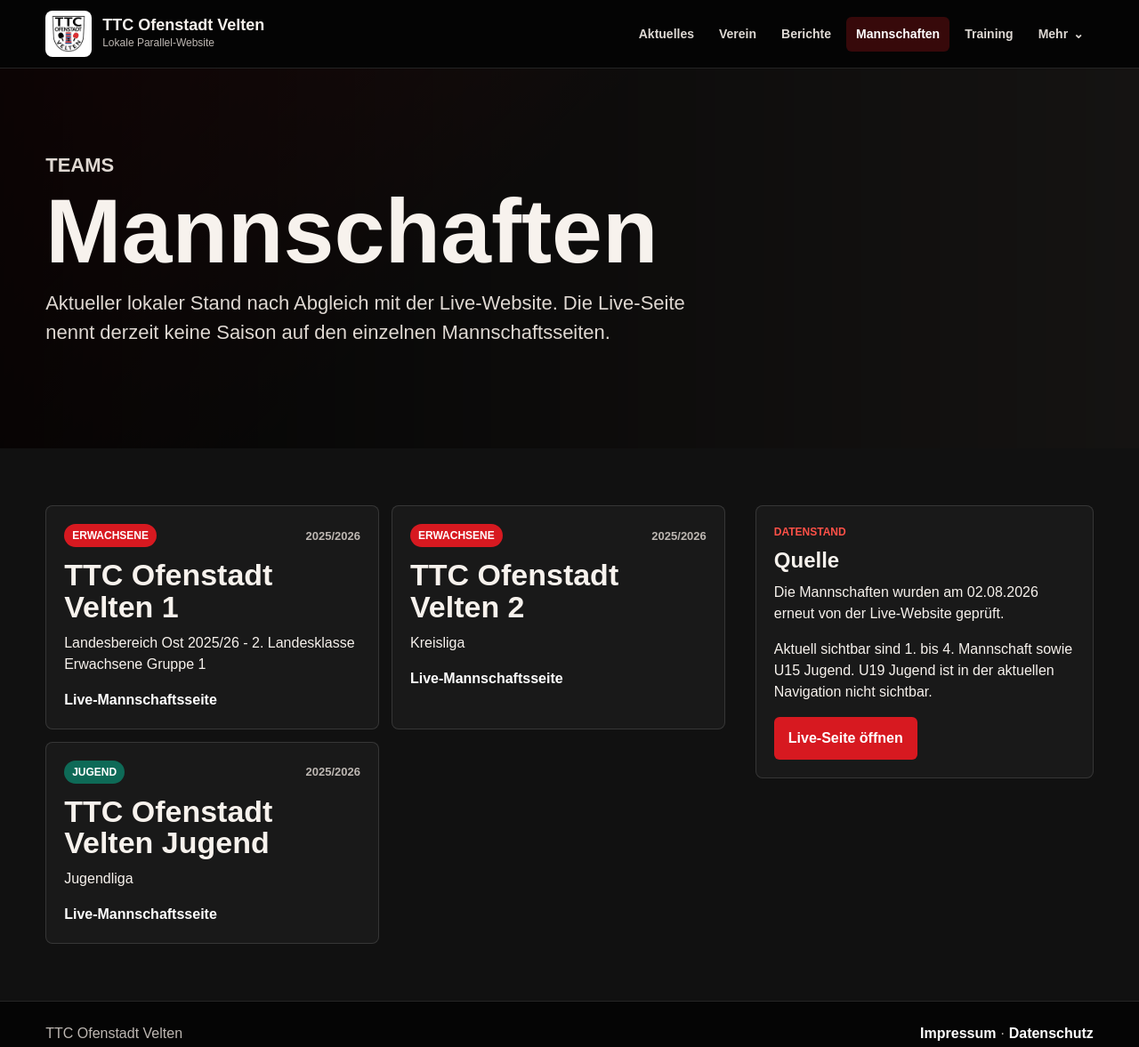
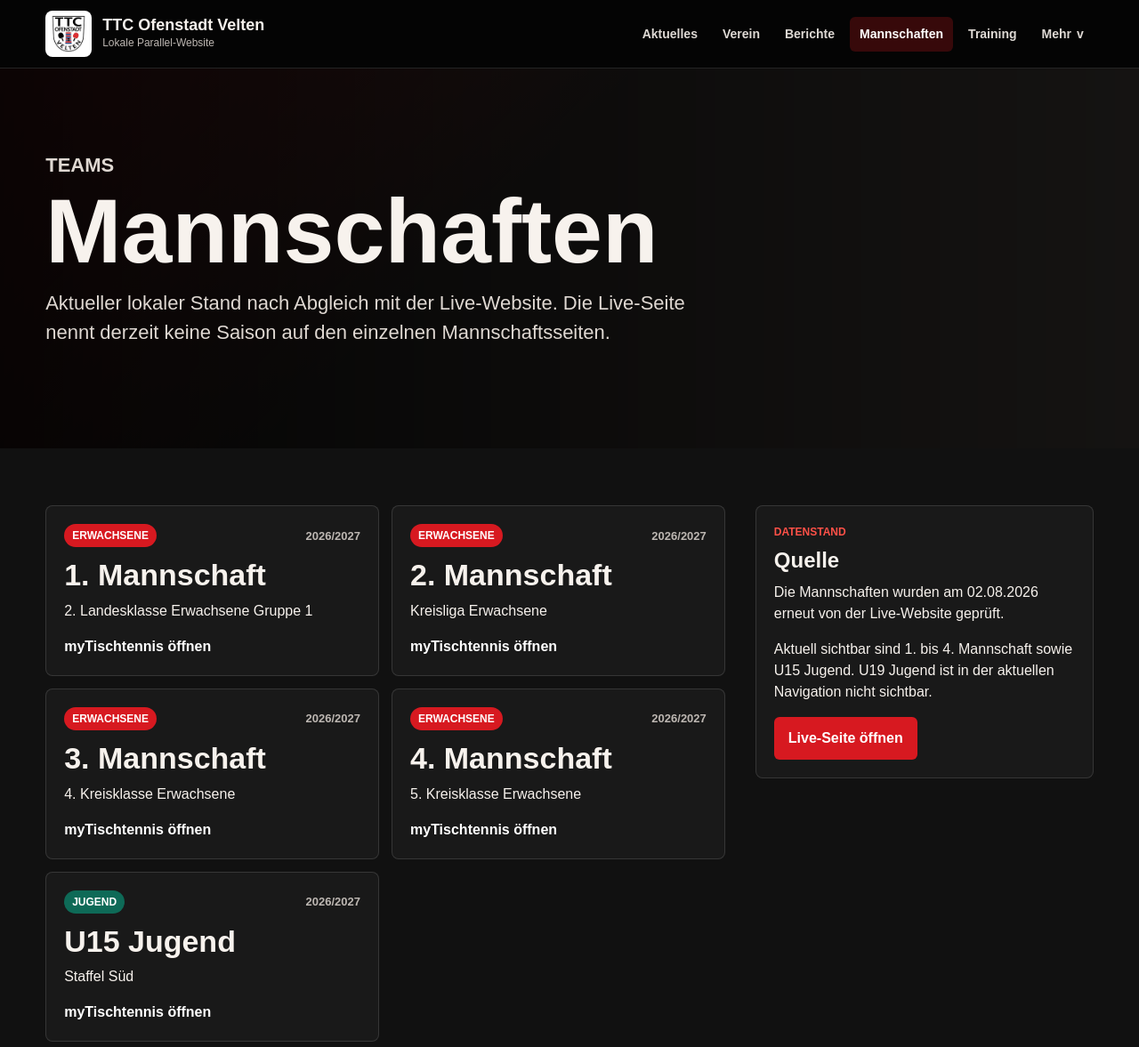
Before and after one commit to Marko110780/ttc-ofenstadt-velten, a website: page public/mannschaften.html in a window 1280 px wide. Shown: the top 1177 px of the page at 89% size. Drawn offline with Linux system fonts and the light colour scheme.

Commit message:
Link teams to current myTischtennis season

```diff
--- a/public/content/mannschaften.json
+++ b/public/content/mannschaften.json
@@ -1,23 +1,47 @@
 [
   {
     "id": "ttc-erste",
-    "name": "TTC Ofenstadt Velten 1",
-    "liga": "Landesbereich Ost 2025/26 - 2. Landesklasse Erwachsene Gruppe 1",
-    "saison": "2025/2026",
-    "altersbereich": "erwachsene"
+    "name": "1. Mannschaft",
+    "myttName": "Erwachsene",
+    "liga": "2. Landesklasse Erwachsene Gruppe 1",
+    "saison": "2026/2027",
+    "altersbereich": "erwachsene",
+    "sourceUrl": "https://www.mytischtennis.de/click-tt/TTVB/26--27/ligen/2._Landesklasse_Erwachsene_Gruppe_1/gruppe/521601/mannschaft/3101692/Erwachsene/spielerbilanzen/gesamt"
   },
   {
     "id": "ttc-zweite",
-    "name": "TTC Ofenstadt Velten 2",
-    "liga": "Kreisliga",
-    "saison": "2025/2026",
-    "altersbereich": "erwachsene"
+    "name": "2. Mannschaft",
+    "myttName": "Erwachsene II",
+    "liga": "Kreisliga Erwachsene",
+    "saison": "2026/2027",
+    "altersbereich": "erwachsene",
+    "sourceUrl": "https://www.mytischtennis.de/click-tt/TTVB/26--27/ligen/Kreisliga_Erwachsene/gruppe/521610/mannschaft/3101703/Erwachsene_II/spielerbilanzen/gesamt"
   },
   {
-    "id": "ttc-jugend",
-    "name": "TTC Ofenstadt Velten Jugend",
-    "liga": "Jugendliga",
-    "saison": "2025/2026",
-    "altersbereich": "jugend"
+    "id": "ttc-dritte",
+    "name": "3. Mannschaft",
+    "myttName": "Erwachsene III",
+    "liga": "4. Kreisklasse Erwachsene",
+    "saison": "2026/2027",
+    "altersbereich": "erwachsene",
+    "sourceUrl": "https://www.mytischtennis.de/click-tt/TTVB/26--27/ligen/4._Kreisklasse_Erwachsene/gruppe/521632/mannschaft/3101690/Erwachsene_III/spielerbilanzen/gesamt"
+  },
+  {
+    "id": "ttc-vierte",
+    "name": "4. Mannschaft",
+    "myttName": "Erwachsene IV",
+    "liga": "5. Kreisklasse Erwachsene",
+    "saison": "2026/2027",
+    "altersbereich": "erwachsene",
+    "sourceUrl": "https://www.mytischtennis.de/click-tt/TTVB/26--27/ligen/5._Kreisklasse_Erwachsene/gruppe/521539/mannschaft/3145029/Erwachsene_IV/spielerbilanzen/gesamt"
+  },
+  {
+    "id": "ttc-u15",
+    "name": "U15 Jugend",
+    "myttName": "Jugend 15",
+    "liga": "Staffel Süd",
+    "saison": "2026/2027",
+    "altersbereich": "jugend",
+    "sourceUrl": "https://www.mytischtennis.de/click-tt/TTVB/26--27/ligen/Staffel_S%C3%BCd/gruppe/534037/mannschaft/3101300/Jugend_15/spielerbilanzen/gesamt"
   }
 ]
--- a/public/mannschaften.js
+++ b/public/mannschaften.js
@@ -9,18 +9,21 @@ function teamTypeLabel(team) {
 }
 
 function createTeamCard(team) {
-  const article = document.createElement("article");
-  article.className = "team-detail-card";
-  article.innerHTML = `
+  const card = document.createElement("a");
+  card.className = "team-detail-card linked-card";
+  card.href = team.sourceUrl;
+  card.target = "_blank";
+  card.rel = "noreferrer";
+  card.innerHTML = `
     <div class="card-topline">
       <span class="badge ${team.altersbereich === "jugend" ? "away" : "home"}">${teamTypeLabel(team)}</span>
       <span>${team.saison}</span>
     </div>
     <h2>${team.name}</h2>
     <p>${team.liga}</p>
-    <a href="${team.sourceUrl}" target="_blank" rel="noreferrer">Live-Mannschaftsseite</a>
+    <span class="inline-card-link">myTischtennis öffnen</span>
   `;
-  return article;
+  return card;
 }
 
 async function main() {
--- a/public/styles.css
+++ b/public/styles.css
@@ -129,7 +129,7 @@ nav a[aria-current="page"] {
 }
 
 .nav-more summary::after {
-  content: "⌄";
+  content: "v";
   padding-left: 6px;
 }
 
@@ -1228,3 +1228,22 @@ h3 {
     grid-template-columns: 1fr;
   }
 }
+.linked-card {
+  display: block;
+  color: inherit;
+  text-decoration: none;
+  transition: border-color 160ms ease, transform 160ms ease, box-shadow 160ms ease;
+}
+
+.linked-card:hover,
+.linked-card:focus-visible {
+  border-color: var(--brand);
+  box-shadow: 0 18px 42px rgba(0, 0, 0, 0.28);
+  transform: translateY(-2px);
+  outline: none;
+}
+
+.team-item strong {
+  color: #fff;
+  font-weight: 900;
+}
```
Also changed, not shown: public/app.js (+10 -5 lines).
